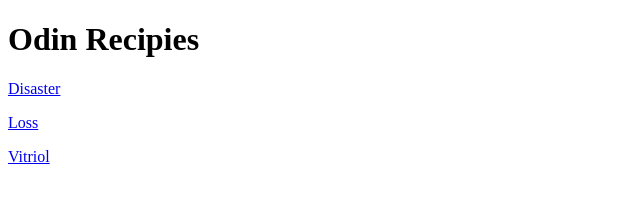
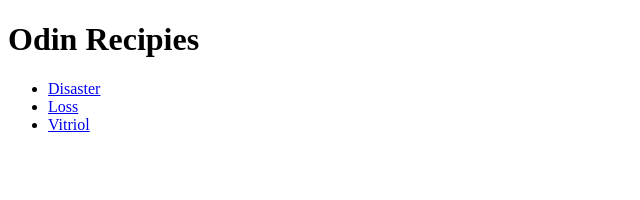
Before and after one commit to King-Author/odin-recipes, a plain HTML site: page index.html in a window 1280 px wide. Shown: the whole page, without its empty margins (0-640 px from the left). Drawn offline with Linux system fonts and the light colour scheme.

Commit message:
change <p> to an unorganized list

```diff
--- a/index.html
+++ b/index.html
@@ -8,8 +8,10 @@
 </head>
 <body>
     <h1>Odin Recipies</h1>
-    <p><a href="recipies/disaster.html">Disaster</a></p>
-    <p><a href="recipies/loss.html">Loss</a></p>
-    <p><a href="recipies/vitriol.html">Vitriol</a></p>
+    <ul>
+        <li><a href="recipies/disaster.html">Disaster</a></li>
+        <li><a href="recipies/loss.html">Loss</a></li>
+        <li><a href="recipies/vitriol.html">Vitriol</a></li>
+    </ul>
 </body>
 </html>
```
